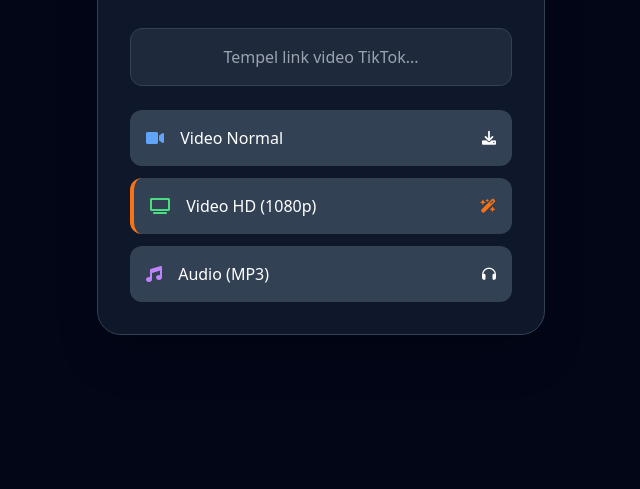
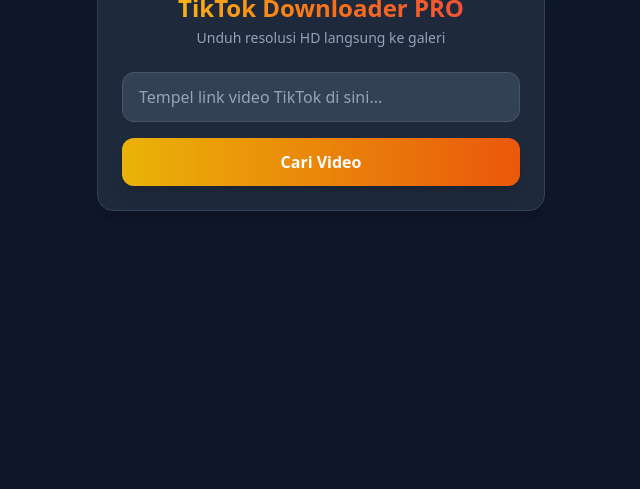
Before and after one commit to mrhsx15-netizen/tiktok-downloader, a plain HTML site: page index.html in a window 1280 px wide. Shown: the part 311-800 px from the top of the page, without its empty margins (319-959 px from the left). Drawn offline with nearby package versions, Linux system fonts and the light colour scheme.

Commit message:
Update index.html

```diff
--- a/index.html
+++ b/index.html
@@ -3,55 +3,118 @@
 <head>
     <meta charset="UTF-8">
     <meta name="viewport" content="width=device-width, initial-scale=1.0">
-    <title>TikTok Downloader PRO</title>
+    <title>TikTok Video Downloader HD</title>
     <script src="https://cdn.tailwindcss.com"></script>
-    <!-- Ikon FontAwesome -->
-    <link rel="stylesheet" href="https://cdnjs.cloudflare.com/ajax/libs/font-awesome/6.0.0/css/all.min.css">
 </head>
-<body class="bg-slate-950 text-white min-h-screen flex flex-col items-center justify-center p-4">
+<body class="bg-slate-900 text-white min-h-screen flex flex-col items-center justify-center p-4">
 
-    <div class="w-full max-w-md bg-slate-900 border border-slate-700 p-8 rounded-3xl shadow-2xl">
-        <!-- Header -->
-        <div class="text-center mb-6">
-            <div class="bg-orange-500/20 w-16 h-16 rounded-full flex items-center justify-center mx-auto mb-3">
-                <i class="fas fa-bolt text-orange-500 text-2xl"></i>
-            </div>
-            <h1 class="text-2xl font-bold">TikTok Downloader <span class="text-orange-500">PRO</span></h1>
-            <p class="text-slate-400 text-sm">Unduh & Konversi Instan</p>
+    <div class="w-full max-w-md bg-slate-800 p-6 rounded-2xl shadow-xl border border-slate-700">
+        <h1 class="text-2xl font-bold text-center mb-1 bg-gradient-to-r from-yellow-400 via-orange-500 to-red-500 bg-clip-text text-transparent">
+            TikTok Downloader PRO
+        </h1>
+        <p class="text-slate-400 text-sm text-center mb-6">Unduh resolusi HD langsung ke galeri</p>
+
+        <div class="space-y-4">
+            <input
+                type="text"
+                id="tiktokUrl"
+                placeholder="Tempel link video TikTok di sini..."
+                class="w-full px-4 py-3 rounded-xl bg-slate-700 border border-slate-600 text-white placeholder-slate-400 focus:outline-none focus:ring-2 focus:ring-yellow-500 transition"
+            >
+            <button
+                onclick="prosesVideo()"
+                id="btnProses"
+                class="w-full py-3 bg-gradient-to-r from-yellow-500 to-orange-600 hover:from-yellow-600 hover:to-orange-700 font-semibold rounded-xl shadow-lg transform active:scale-95 transition"
+            >
+                Cari Video
+            </button>
         </div>
 
-        <!-- Input URL -->
-        <input type="text" id="urlInput" placeholder="Tempel link video TikTok..."
-               class="w-full p-4 rounded-xl bg-slate-800 border border-slate-700 focus:outline-none focus:border-orange-500 mb-6 text-center">
+        <div id="loading" class="hidden text-center my-6">
+            <div class="animate-spin inline-block w-8 h-8 border-4 border-yellow-500 border-t-transparent rounded-full" role="status"></div>
+            <p class="text-sm text-slate-400 mt-2">Mencari resolusi HD...</p>
+        </div>
 
-        <!-- Tombol Aksi -->
-        <div class="space-y-3">
-            <button onclick="proses('normal')" class="w-full bg-slate-700 hover:bg-slate-600 p-4 rounded-xl font-medium flex items-center justify-between transition">
-                <span><i class="fas fa-video mr-3 text-blue-400"></i> Video Normal</span>
-                <i class="fas fa-download text-sm"></i>
-            </button>
-            <button onclick="proses('hd')" class="w-full bg-slate-700 hover:bg-slate-600 p-4 rounded-xl font-medium flex items-center justify-between transition border-l-4 border-orange-500">
-                <span><i class="fas fa-tv mr-3 text-green-400"></i> Video HD (1080p)</span>
-                <i class="fas fa-wand-magic-sparkles text-sm text-orange-500"></i>
-            </button>
-            <button onclick="proses('mp3')" class="w-full bg-slate-700 hover:bg-slate-600 p-4 rounded-xl font-medium flex items-center justify-between transition">
-                <span><i class="fas fa-music mr-3 text-purple-400"></i> Audio (MP3)</span>
-                <i class="fas fa-headphones text-sm"></i>
-            </button>
+        <div id="result" class="hidden mt-6 pt-6 border-t border-slate-700 text-center space-y-4">
+            <img id="videoCover" src="" alt="Cover" class="w-40 h-40 object-cover rounded-lg mx-auto shadow-md border-2 border-yellow-500">
+            <p id="videoTitle" class="text-sm font-medium text-slate-300 line-clamp-2"></p>
+
+            <div class="flex flex-col gap-3 mt-4">
+                <button
+                    id="btnDownloadHD"
+                    class="w-full py-3 bg-green-600 hover:bg-green-700 text-white font-bold rounded-lg text-sm shadow-[0_0_15px_rgba(22,163,74,0.5)] transition flex justify-center items-center gap-2"
+                >
+                    Unduh Otomatis (HD)
+                </button>
+
+                <a id="downloadMusic" href="#" target="_blank" class="w-full py-2.5 bg-slate-700 hover:bg-slate-600 font-medium rounded-lg text-sm transition">
+                    Unduh Audio Saja (MP3)
+                </a>
+            </div>
         </div>
     </div>
 
     <script>
-        function proses(type) {
-            const url = document.getElementById('urlInput').value;
-            if (!url) { alert("Masukkan link dulu!"); return; }
+        async function prosesVideo() {
+            const urlInput = document.getElementById('tiktokUrl').value;
+            const btnProses = document.getElementById('btnProses');
+            const loading = document.getElementById('loading');
+            const result = document.getElementById('result');
 
-            let baseUrl = "";
-            if (type === 'normal') baseUrl = "https://ssstik.io/id?url=" + encodeURIComponent(url);
-            else if (type === 'hd') baseUrl = "https://snapsave.app/id/download?url=" + encodeURIComponent(url);
-            else if (type === 'mp3') baseUrl = "https://snapsave.app/id/music/download?url=" + encodeURIComponent(url);
+            if (!urlInput) {
+                alert('Tolong masukkan link TikTok terlebih dahulu!');
+                return;
+            }
 
-            window.open(baseUrl, "_blank");
+            loading.classList.remove('hidden');
+            result.classList.add('hidden');
+            btnProses.disabled = true;
+
+            try {
+                const response = await fetch(`https://www.tikwm.com/api/?url=${encodeURIComponent(urlInput)}&hd=1`);
+                const resData = await response.json();
+
+                if (resData.code === 0 && resData.data) {
+                    const videoData = resData.data;
+                    document.getElementById('videoCover').src = videoData.cover;
+                    document.getElementById('videoTitle').innerText = videoData.title || "Video TikTok HD";
+                    document.getElementById('downloadMusic').href = videoData.music;
+
+                    const videoUrl = videoData.hdplay || videoData.play;
+                    const btnAuto = document.getElementById('btnDownloadHD');
+
+                    btnAuto.onclick = function() {
+                        unduhOtomatis(videoUrl, 'TikTok_HD_Video.mp4');
+                    };
+
+                    result.classList.remove('hidden');
+                } else {
+                    alert('Gagal menemukan video. Pastikan link valid!');
+                }
+            } catch (error) {
+                console.error(error);
+                alert('Terjadi kesalahan jaringan. Coba lagi nanti.');
+            } finally {
+                loading.classList.add('hidden');
+                btnProses.disabled = false;
+            }
+        }
+
+        async function unduhOtomatis(url, filename) {
+            try {
+                const response = await fetch(url);
+                const blob = await response.blob();
+                const blobUrl = window.URL.createObjectURL(blob);
+                const a = document.createElement('a');
+                a.href = blobUrl;
+                a.download = filename;
+                document.body.appendChild(a);
+                a.click();
+                window.URL.revokeObjectURL(blobUrl);
+                document.body.removeChild(a);
+            } catch (e) {
+                window.open(url, '_blank');
+            }
         }
     </script>
 </body>
```
